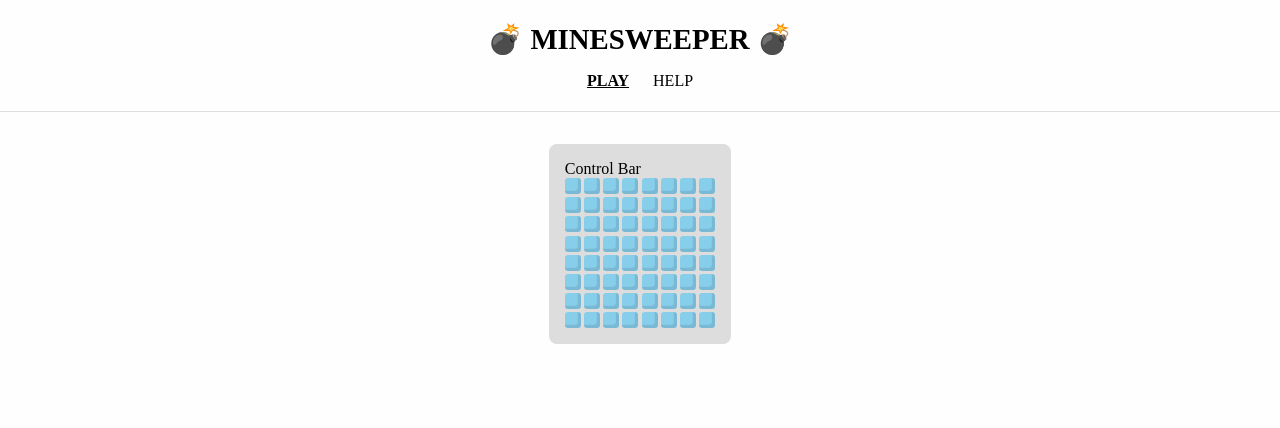
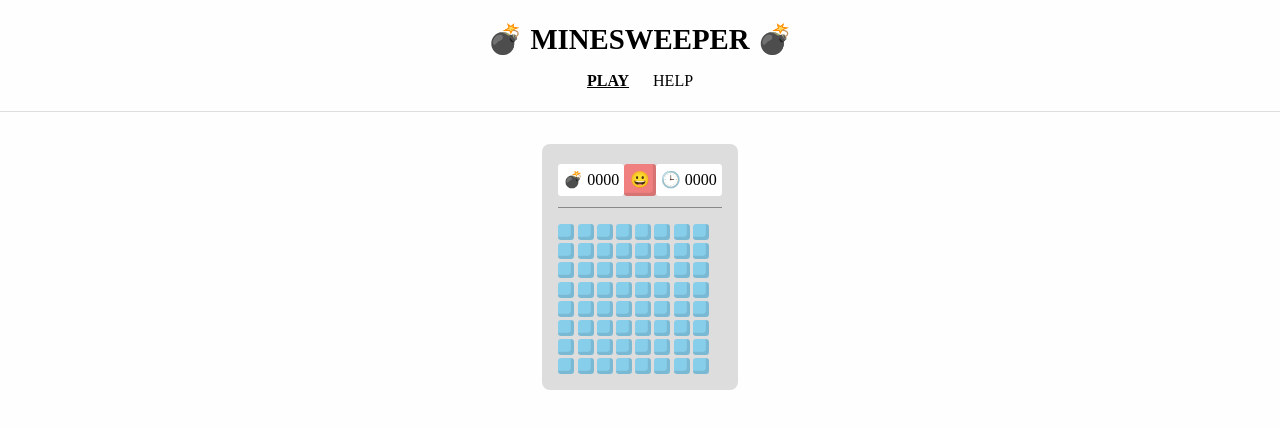
Before and after one commit to RoseJang2000/react-minesweeper-game, a React (Create React App) app: page / in a window 1280 px wide. Shown: the top 428 px of the page. Built offline with nearby package versions, Linux system fonts and the light colour scheme.

Commit message:
:lipstick: Design : ControlBar 기초 레이아웃

```diff
--- a/src/components/controlBar/ControlBar.tsx
+++ b/src/components/controlBar/ControlBar.tsx
@@ -1,5 +1,13 @@
+import { PlayButton, StyledNumber, Wrapper } from './ControlBarStyle';
+
 const ControlBar = () => {
-  return <div>Control Bar</div>;
+  return (
+    <Wrapper>
+      <StyledNumber>💣 0000</StyledNumber>
+      <PlayButton>😀</PlayButton>
+      <StyledNumber>🕒 0000</StyledNumber>
+    </Wrapper>
+  );
 };
 
 export default ControlBar;
--- /dev/null
+++ b/src/components/controlBar/ControlBarStyle.ts
@@ -0,0 +1,45 @@
+import styled from 'styled-components';
+
+const Wrapper = styled.div`
+  height: 3rem;
+  padding-bottom: 0.5rem;
+  border-bottom: 1px solid #888;
+  margin-bottom: 1rem;
+  display: flex;
+  align-items: center;
+  justify-content: space-between;
+`;
+
+const StyledNumber = styled.div`
+  height: 2rem;
+  display: flex;
+  align-items: center;
+  justify-content: center;
+  padding: 0.3rem;
+  font-size: 1rem;
+  background-color: #fff;
+  border-radius: 0.2rem;
+`;
+
+const PlayButton = styled.button`
+  width: 2rem;
+  height: 2rem;
+  display: flex;
+  align-items: center;
+  justify-content: center;
+  background-color: lightcoral;
+  font-size: 1rem;
+  box-shadow: inset -0.2rem -0.2rem 0 rgba(0, 0, 0, 0.1);
+  border-radius: 0.2rem;
+  border: none;
+  cursor: pointer;
+
+  :hover {
+    filter: brightness(0.9);
+  }
+  :active {
+    box-shadow: inset 0.2rem 0.2rem 0 rgba(0, 0, 0, 0.1);
+  }
+`;
+
+export { Wrapper, PlayButton, StyledNumber };
```
